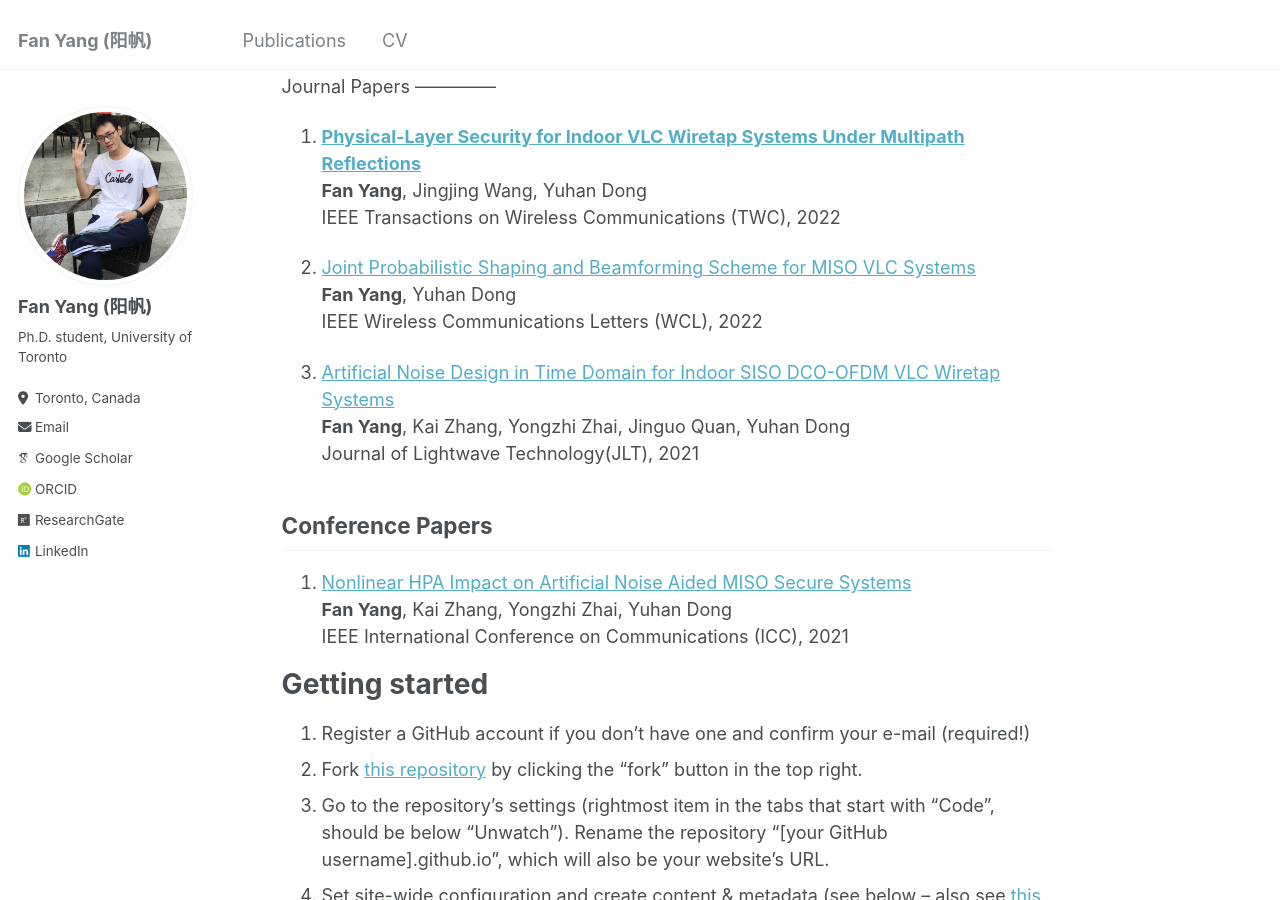
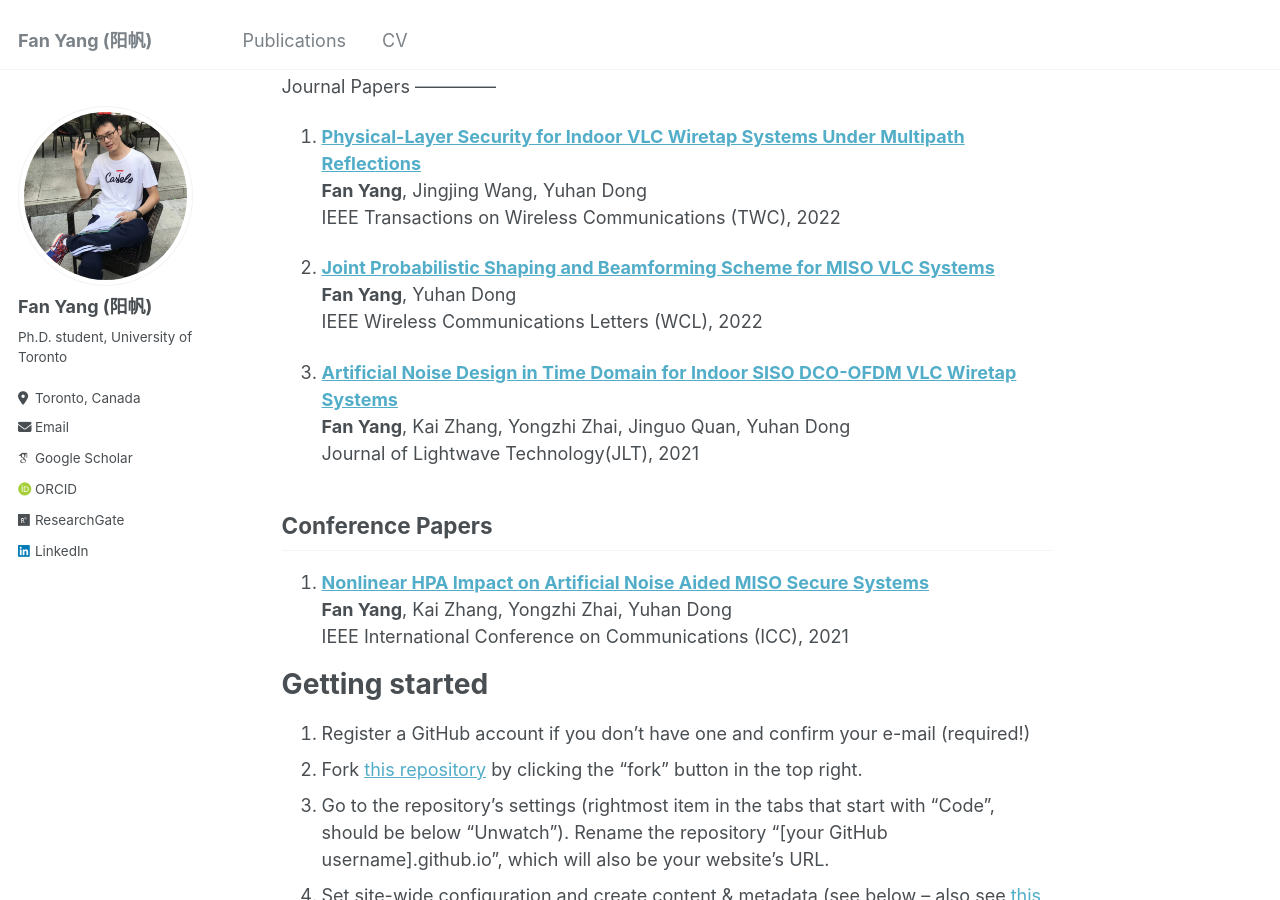
Before and after one commit to fanyang-uoft/fanyang-uoft.github.io, a Jekyll site: the page built from _pages/about.md, in a window 1280 px wide and 900 px high, scrolled down 352 px. Built offline with Jekyll 4.4.1, drawn with Linux system fonts in a browser that asks for light colours; some web fonts are replaced.

```diff
--- a/_pages/about.md
+++ b/_pages/about.md
@@ -21,17 +21,17 @@ Journal Papers
 **Fan Yang**, Jingjing Wang, Yuhan Dong
 IEEE Transactions on Wireless Communications (TWC), 2022
 
-1. [Joint Probabilistic Shaping and Beamforming Scheme for MISO VLC Systems](https://ieeexplore.ieee.org/document/9646252)
+1. [**Joint Probabilistic Shaping and Beamforming Scheme for MISO VLC Systems**](https://ieeexplore.ieee.org/document/9646252)
 **Fan Yang**, Yuhan Dong
 IEEE Wireless Communications Letters (WCL), 2022
 
-1. [Artificial Noise Design in Time Domain for Indoor SISO DCO-OFDM VLC Wiretap Systems](https://ieeexplore.ieee.org/document/9512495)
+1. [**Artificial Noise Design in Time Domain for Indoor SISO DCO-OFDM VLC Wiretap Systems**](https://ieeexplore.ieee.org/document/9512495)
 **Fan Yang**, Kai Zhang, Yongzhi Zhai, Jinguo Quan, Yuhan Dong
 Journal of Lightwave Technology(JLT), 2021
 
 Conference Papers
 ----------------
-1. [Nonlinear HPA Impact on Artificial Noise Aided MISO Secure Systems](https://ieeexplore.ieee.org/document/9500801)
+1. [**Nonlinear HPA Impact on Artificial Noise Aided MISO Secure Systems**](https://ieeexplore.ieee.org/document/9500801)
 **Fan Yang**, Kai Zhang, Yongzhi Zhai, Yuhan Dong
 IEEE International Conference on Communications (ICC), 2021
 
```
